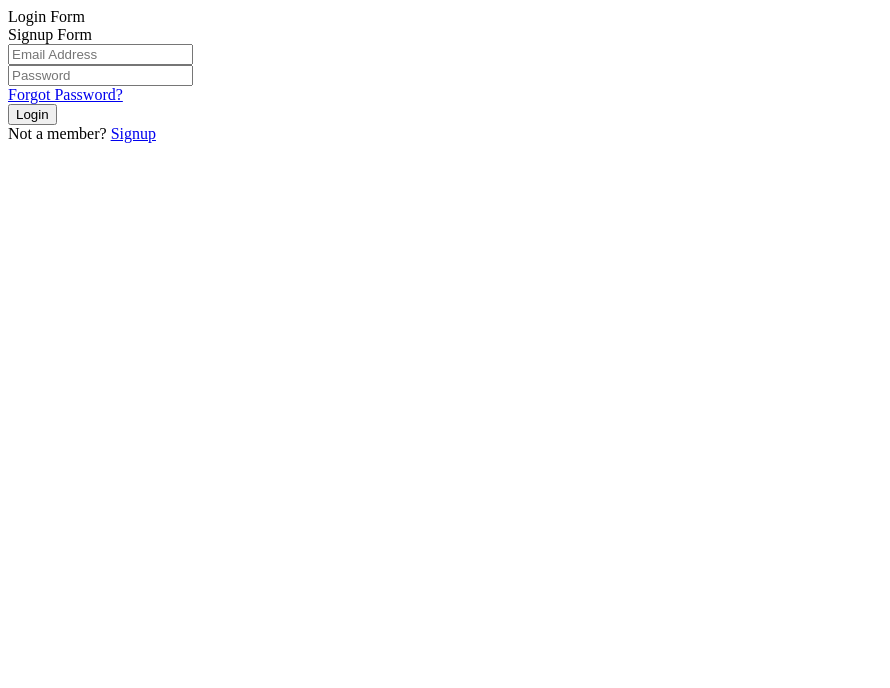
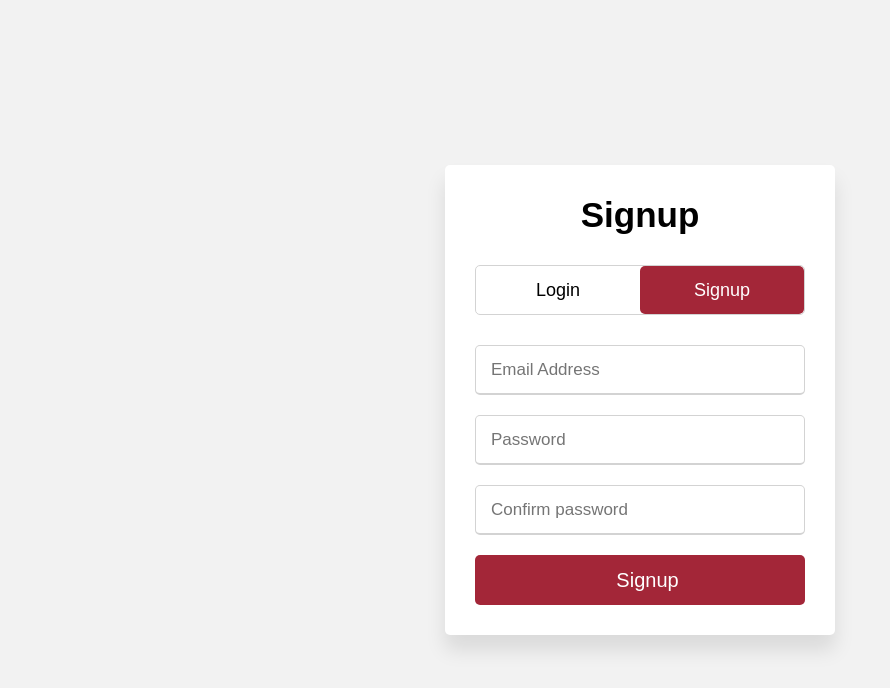
Before and after one commit to shirshasen/Steve-com, a plain HTML site: page login&signup/index.html in a window 1280 px wide. Both pictures are taken after a click on the link "Signup". Shown: the whole page, without its empty margins (0-890 px from the left). Drawn offline with Linux system fonts and the light colour scheme.

Commit message:
Royce sprint 1 (#4)
* html of login page

* css 1

* css 2 and js

* js 2

* added comments

```diff
--- a/login&signup/index.html
+++ b/login&signup/index.html
@@ -3,32 +3,73 @@
 <head>
     <meta charset="UTF-8">
     <meta name="viewport" content="width=device-width, initial-scale=1.0">
-    <title>Login and sign up page</title>
+    <title>Login and Sign Up Page</title>
     <link rel="stylesheet" href="style.css">
 </head>
 <body>
     <div class="wrapper">
+        <!-- Title section for Login and Signup -->
         <div class="title-text">
-            <div class="title login">Login Form</div>
-            <div class="title signup">Signup Form</div>
+            <div class="title login">Login</div>
+            <div class="title signup">Signup</div>
         </div>
         <div class="form-container">
+            <!-- Slide controls for toggling between Login and Signup forms -->
+            <div class="slide-controls">
+                <!-- Radio buttons to control the slider -->
+                <input type="radio" name="slider" id="login" checked>
+                <input type="radio" name="slider" id="signup">
+                <!-- Labels for the radio buttons -->
+                <label for="login" class="slide login">Login</label>
+                <label for="signup" class="slide signup">Signup</label>
+                <!-- Slider tab for visual effect -->
+                <div class="slide-tab"></div>
+            </div>
             <div class="form-inner">
+                <!-- Login form -->
                 <form action="#" class="login">
                     <div class="field">
+                        <!-- Input field for email address -->
                         <input type="text" placeholder="Email Address" required>
                     </div>
                     <div class="field">
+                        <!-- Input field for password -->
                         <input type="text" placeholder="Password" required>
                     </div>
-                    <div class="pass-link"><a href="#">Forgot Password?</a></div>
+                    <!-- Uncomment the following line if "Forgot Password" functionality is added -->
+                    <!-- <div class="pass-link"><a href="#">Forgot Password?</a></div> -->
                     <div class="field">
+                        <!-- Submit button for login -->
                         <input type="submit" value="Login">
                     </div>
-                    <div class="signup-link">Not a member? <a href="#">Signup</a></div>
+                    <div class="signup-link">
+                        <!-- Link to switch to the Signup form -->
+                        Not a member? <a href="#">Signup</a>
+                    </div>
+                </form>
+                <!-- Signup form -->
+                <form action="#" class="signup">
+                    <div class="field">
+                        <!-- Input field for email address -->
+                        <input type="text" placeholder="Email Address" required>
+                    </div>
+                    <div class="field">
+                        <!-- Input field for password -->
+                        <input type="text" placeholder="Password" required>
+                    </div>
+                    <div class="field">
+                        <!-- Input field for confirming password -->
+                        <input type="text" placeholder="Confirm password" required>
+                    </div>
+                    <div class="field">
+                        <!-- Submit button for signup -->
+                        <input type="submit" value="Signup">
+                    </div>
                 </form>
             </div>
         </div>
     </div>
+    <!-- Link to the external JavaScript file for functionality -->
+    <script src="script.js"></script>
 </body>
 </html>
--- /dev/null
+++ b/login&signup/script.js
@@ -0,0 +1,35 @@
+// Select the Login and Signup forms
+const loginForm = document.querySelector("form.login");
+const signupForm = document.querySelector("form.signup");
+
+// Select the Login and Signup buttons
+const loginBtn = document.querySelector("label.login");
+const signupBtn = document.querySelector("label.signup");
+
+// Select the Signup link in the Login form
+const signupLink = document.querySelector(".signup-link a");
+
+// Select the title text for Login and Signup
+const loginText = document.querySelector(".title-text .login");
+const signupText = document.querySelector(".title-text .signup");
+
+// Event listener for Signup button click
+signupBtn.onclick = () => {
+    // Slide the form to show the Signup form
+    loginForm.style.marginLeft = "-50%";
+    loginText.style.marginLeft = "-50%";
+};
+
+// Event listener for Login button click
+loginBtn.onclick = () => {
+    // Slide the form to show the Login form
+    loginForm.style.marginLeft = "0%";
+    loginText.style.marginLeft = "0%";
+};
+
+// Event listener for the Signup link in the Login form
+signupLink.onclick = () => {
+    // Simulate a click on the Signup button
+    signupBtn.click();
+    return false; // Prevent default link behavior
+};
--- a/login&signup/style.css
+++ b/login&signup/style.css
@@ -0,0 +1,168 @@
+/* General reset for margins, paddings, and box-sizing */
+* {
+    margin: 0;
+    padding: 0;
+    box-sizing: border-box;
+    font-family: 'Poppins', sans-serif;
+}
+
+/* Center the content vertically and horizontally */
+html, body {
+    display: grid;
+    height: 100%;
+    place-items: center;
+    background: #f2f2f2;
+}
+
+/* Wrapper for the entire form */
+.wrapper {
+    overflow: hidden;
+    max-width: 390px;
+    background: #fff;
+    padding: 30px;
+    border-radius: 5px;
+    box-shadow: 0px 15px 20px rgba(0, 0, 0, 0.1);
+}
+
+/* Title section for Login and Signup */
+.wrapper .title-text {
+    display: flex;
+    width: 200%;
+    overflow: hidden;
+}
+
+/* Individual titles for Login and Signup */
+.wrapper .title-text .title {
+    width: 50%;
+    font-size: 35px;
+    font-weight: 600;
+    text-align: center;
+}
+
+/* Slide controls for toggling forms */
+.form-container .slide-controls {
+    position: relative;
+    display: flex;
+    height: 50px;
+    width: 100%;
+    overflow: hidden;
+    margin: 30px 0 10px 0;
+    border-radius: 5px;
+    justify-content: space-between;
+    border: 1px solid lightgrey;
+}
+
+/* Styling for the slider buttons */
+.slide-controls .slide {
+    height: 100%;
+    width: 100%;
+    z-index: 1;
+    color: #fff;
+    font-size: 18px;
+    font-weight: 500;
+    text-align: center;
+    line-height: 48px;
+    cursor: pointer;
+}
+
+/* Default color for Signup button */
+.slide-controls .signup {
+    color: #000;
+}
+
+/* Slider tab animation */
+.slide-controls .slide-tab {
+    position: absolute;
+    height: 100%;
+    width: 50%;
+    left: 0;
+    z-index: 0;
+    border-radius: 5px;
+    transition: 0.6s;
+    background: #a32638;
+}
+
+input[type="radio"]{
+    display: none;
+}
+
+#signup:checked ~ .slide-tab{
+    left: 50%;
+}
+
+#signup:checked ~ .signup{
+    color:#fff;
+}
+
+#signup:checked ~ .login{
+    color:#000;
+}
+
+/* Form container for Login and Signup */
+.wrapper .form-container {
+    width: 100%;
+    overflow: hidden;
+}
+
+/* Form inner container for sliding effect */
+.form-container .form-inner {
+    display: flex;
+    width: 200%;
+}
+
+/* Individual form styling */
+.form-container .form-inner form {
+    width: 50%;
+}
+
+.form-inner form .field{
+    height: 50px;
+    width: 100%;
+    margin-top: 20px;
+}
+
+/* Input field styling */
+.form-inner form .field input {
+    height: 100%;
+    width: 100%;
+    outline: none;
+    padding-left: 15px;
+    font-size: 17px;
+    border-radius: 5px;
+    border: 1px solid lightgrey;
+    border-bottom-width: 2px;
+    transition: all 0.4s ease;
+}
+
+/* Focus effect for input fields */
+.form-inner form .field input:focus {
+    border-color: #a32638;
+}
+
+.form-inner form .pass-link{
+    margin-top: 5px;
+}
+
+.form-inner form .pass-link a,.form-inner form .signup-link a{
+    color: #fa4299;
+    text-decoration: none;
+}
+
+.form-inner form .signup-link{
+    text-align: center;
+    margin-top: 30px;
+}
+
+.form-inner form .pass-link a:hover,.form-inner form .signup-link a:hover{
+    text-decoration: underline;
+}
+
+/* Submit button styling */
+.form-inner form .field input[type="submit"] {
+    color: #fff;
+    font-size: 20px;
+    font-weight: 500;
+    border: none;
+    cursor: pointer;
+    background: #a32638;
+}
```
